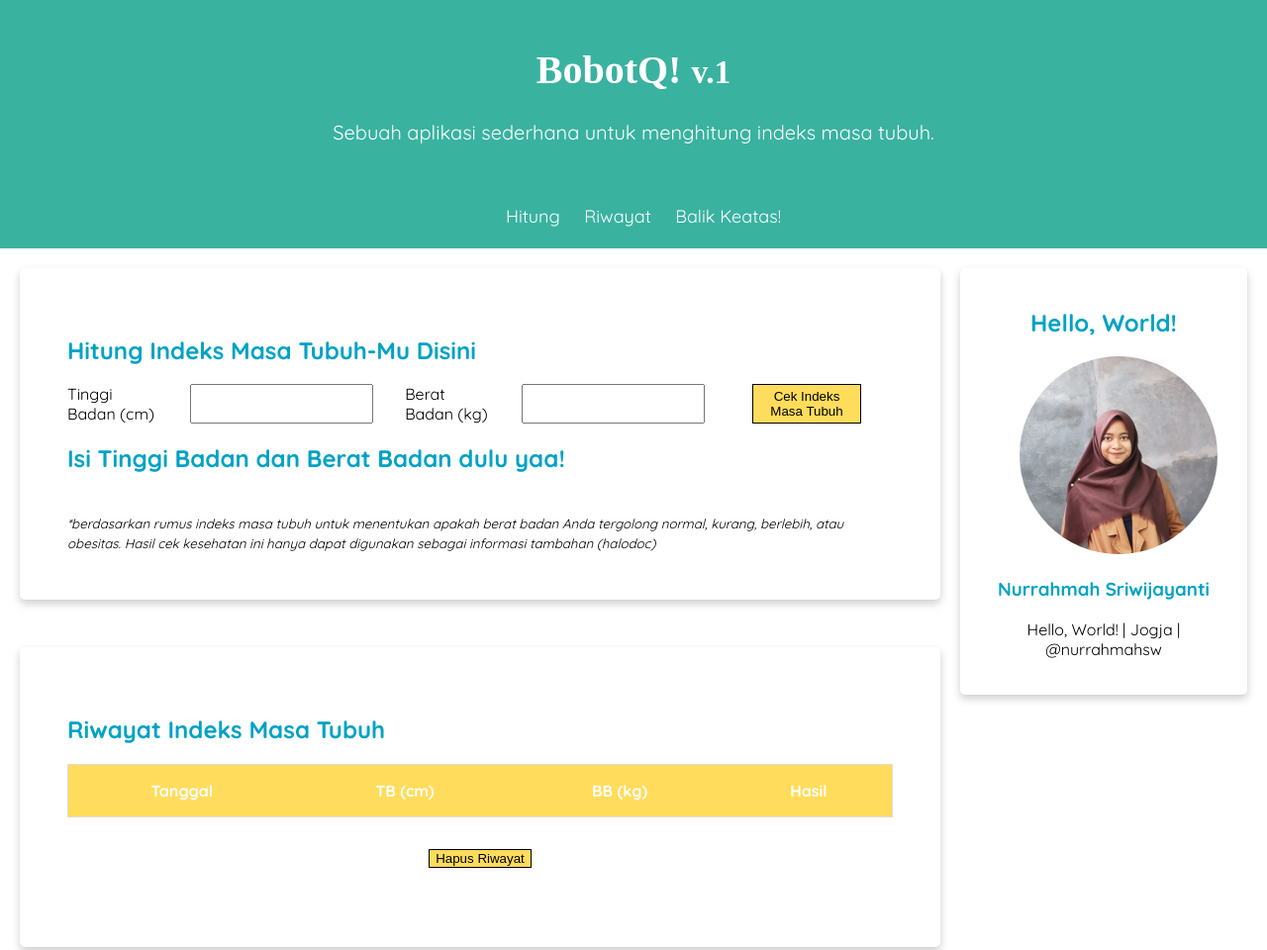
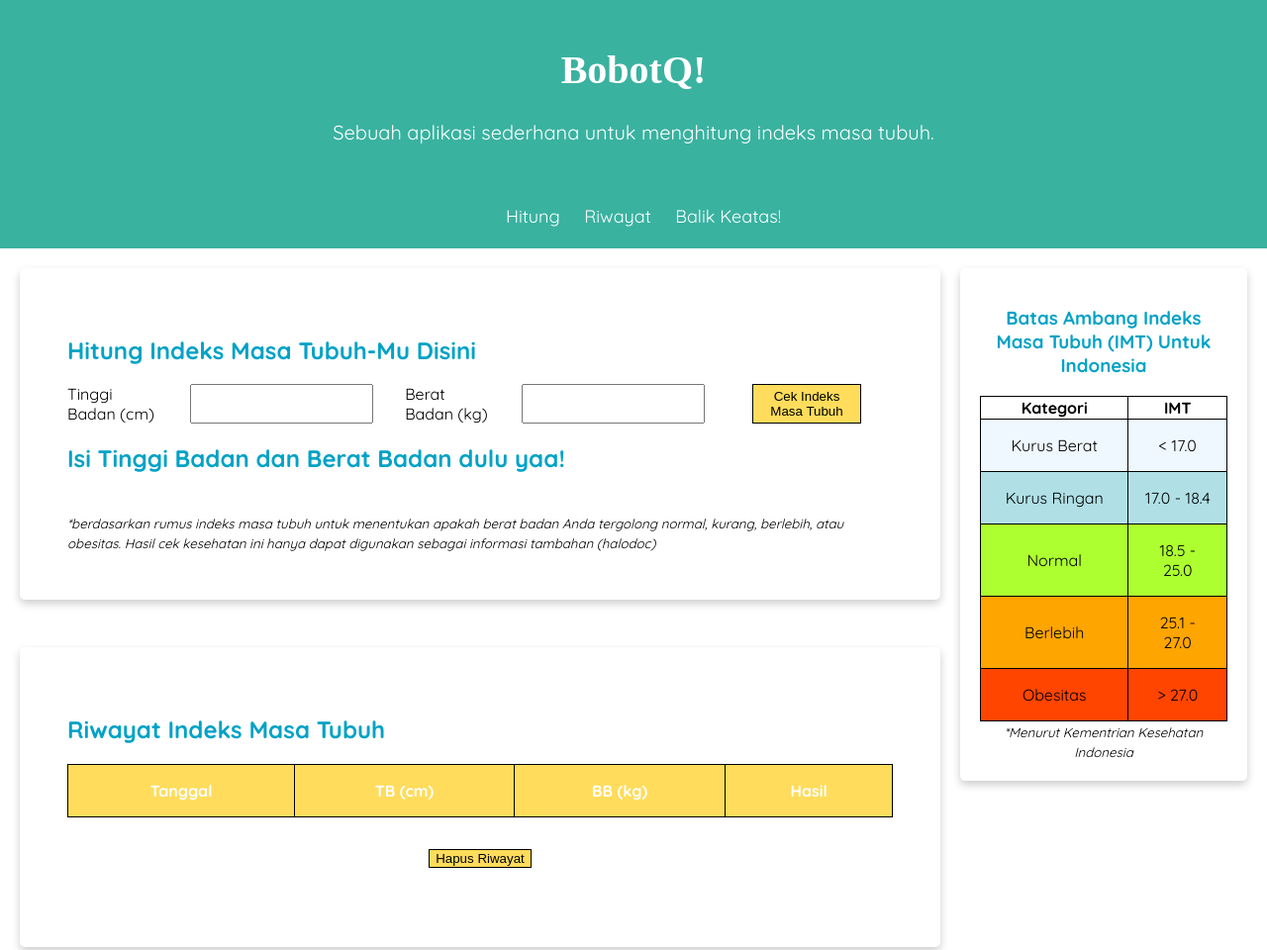
Before and after one commit to nurrahmahsw/BobotQ, a plain HTML site: page index.html in a window 1280 px wide. Shown: the top 960 px of the page at 99% size. Drawn offline with Linux system fonts and the light colour scheme; a web font is replaced by a local one.

Commit message:
Open Public

```diff
--- a/assets/styles/style.css
+++ b/assets/styles/style.css
@@ -234,6 +234,16 @@ td {
     }
 }
 
+#tabelInfo table{
+    border-collapse: collapse;
+    /* width: 100%; */
+}
+
+#tabelInfo table, th, td{
+    border: 1px solid black;
+    /* width: 100%; */
+}
+
 footer {
     padding: 20px;
     color: white;
--- a/index.html
+++ b/index.html
@@ -10,7 +10,7 @@
 <body>
     <header>
         <div class="jumbotron">
-            <h1>BobotQ! <small style="font-size:smaller;">v.1</small></h1>
+            <h1>BobotQ!</h1>
             <p>Sebuah aplikasi sederhana untuk menghitung indeks masa tubuh.</p>
         </div>
 
@@ -35,13 +35,15 @@
                 </div>
                 <h2 id="hasil">Isi Tinggi Badan dan Berat Badan dulu yaa!</h2>
                 <br>
-                <small><i>*berdasarkan rumus indeks masa tubuh untuk menentukan apakah berat badan Anda tergolong normal, kurang, berlebih, atau obesitas. Hasil cek kesehatan ini hanya dapat digunakan sebagai informasi tambahan (halodoc)</i></small>
+                <small><i>*berdasarkan rumus indeks masa tubuh untuk menentukan apakah berat badan Anda tergolong
+                        normal, kurang, berlebih, atau obesitas. Hasil cek kesehatan ini hanya dapat digunakan sebagai
+                        informasi tambahan (halodoc)</i></small>
             </section>
 
             <section id="riwayat" class="card">
                 <h2>Riwayat Indeks Masa Tubuh</h2>
                 <div class="history">
-                <!-- <small><i>*Keterangan Hasil : K (Kurang), N (Normal), B (Berlebih), O (Obesitas)</i></small> -->
+                    <!-- <small><i>*Keterangan Hasil : K (Kurang), N (Normal), B (Berlebih), O (Obesitas)</i></small> -->
                     <table id="tabelHistory">
                         <thead>
                             <tr>
@@ -54,7 +56,7 @@
                         <tbody id="historyList"></tbody>
                     </table>
                     <div id="wrapper">
-                    <button onclick="reset_imt()">Hapus Riwayat</button>
+                        <button onclick="reset_imt()">Hapus Riwayat</button>
 
                     </div>
                 </div>
@@ -64,14 +66,40 @@
         <aside class="profile">
             <article class="cardaside">
                 <header>
-                    <h2>Hello, World!</h2>
-                    <figure>
-                        <img src="assets/image/ava.jpg" class="ava">
-                    </figure>
+                    <h3>Batas Ambang Indeks Masa Tubuh (IMT) Untuk Indonesia</h3>
                 </header>
                 <section style="text-align: center;">
-                    <h3>Nurrahmah Sriwijayanti</h3>
-                    <p>Hello, World! | Jogja | @nurrahmahsw</p>
+                    <div id="tabelInfo">
+                        <table style="width: 100%;">
+                            <!-- <th>Tanggal</th> -->
+                            <tr>
+                                <th style="width: 60%;">Kategori</th>
+                                <th style="width: 40%;">IMT</th>
+                            </tr>
+                            <tr style="background-color: #F0F8FF;">
+                                <td>Kurus Berat</td>
+                                <td>&lt; 17.0</td>
+                            </tr>
+                            <tr style="background-color: #B0E0E6;">
+                                <td>Kurus Ringan</td>
+                                <td>17.0 - 18.4</td>
+                            </tr>
+                            <tr style="background-color: greenyellow;">
+                                <td>Normal</td>
+                                <td>18.5 - 25.0</td>
+                            </tr>
+                            <tr style="background-color: orange;">
+                                <td>Berlebih</td>
+                                <td>25.1 - 27.0</td>
+                            </tr>
+                            <tr style="background-color: orangered;">
+                                <td>Obesitas</td>
+                                <td>	&gt; 27.0</td>
+                            </tr>
+                        </table>
+
+                    </div>
+                    <small><i>*Menurut Kementrian Kesehatan Indonesia</i></small>
 
                 </section>
             </article>
@@ -85,4 +113,5 @@
     <script src="assets/js/imt.js"></script>
     <script src="assets/js/imt_storage.js"></script>
 </body>
+
 </html>
```
